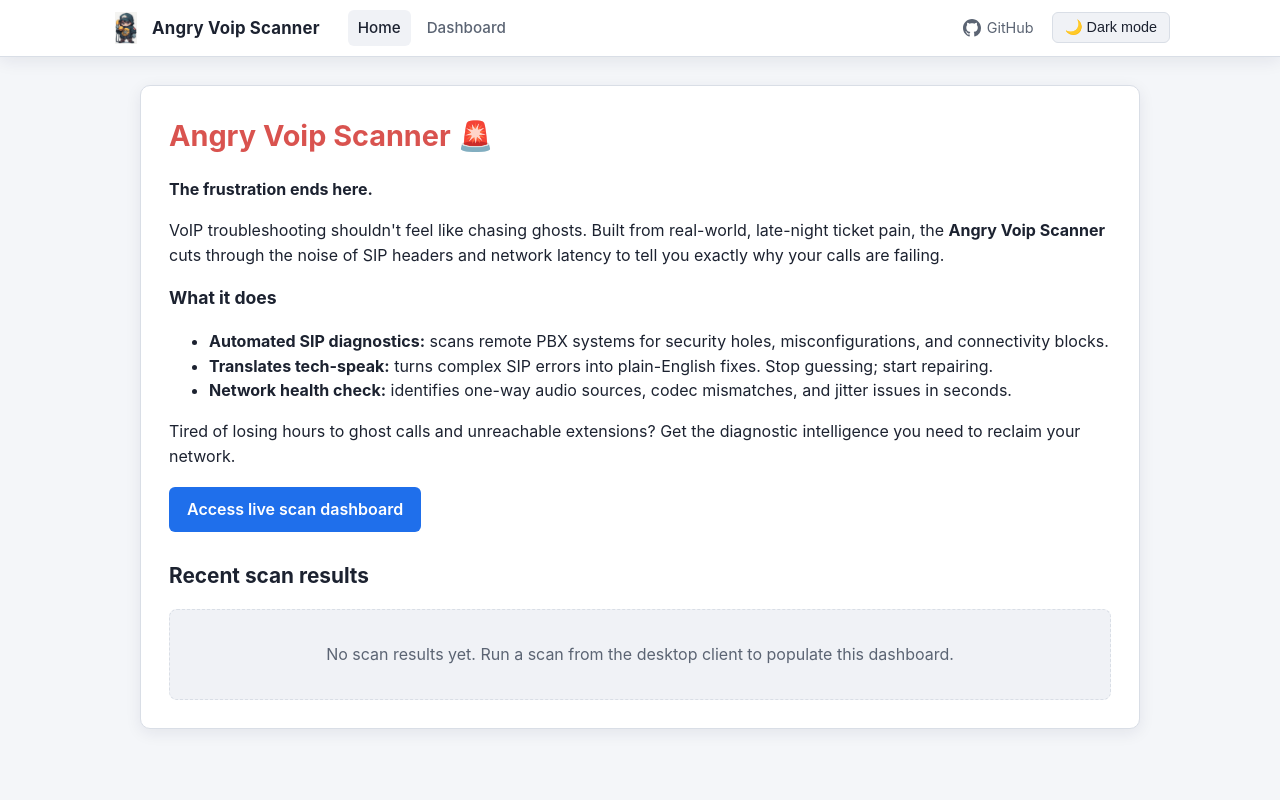
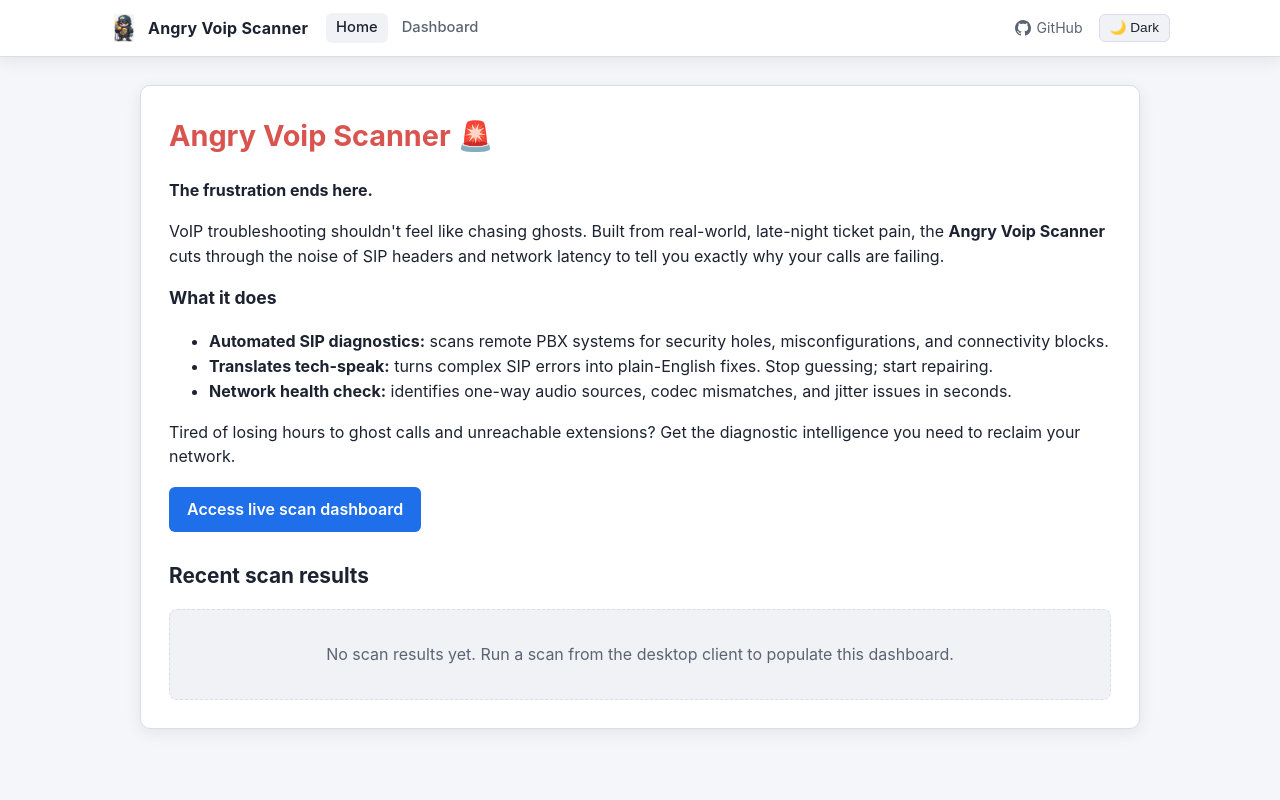
Before and after one commit to RyanDanielWillis/voip-health, a Flask app: page / in a window 1280 px wide. Run offline with Flask 3, Linux system fonts and the light colour scheme; data that the repository does not hold is empty.

Commit message:
Fix theme toggle and polish header navigation

```diff
--- a/web/static/style.css
+++ b/web/static/style.css
@@ -1,5 +1,11 @@
-/* ===== Theme variables ===== */
-:root {
+/* ===== Theme variables =====
+ * Default (no attribute) and explicit dark are identical.
+ * Light theme is keyed off the data-theme attribute on <html>, set
+ * before first paint by an inline snippet in base.html and toggled by
+ * theme.js.
+ */
+:root,
+:root[data-theme="dark"] {
     --bg: #0f1115;
     --surface: #181b22;
     --surface-2: #1f232c;
@@ -18,7 +24,7 @@
     --shadow: 0 4px 18px rgba(0, 0, 0, 0.45);
 }
 
-.light-mode {
+:root[data-theme="light"] {
     --bg: #f4f6f9;
     --surface: #ffffff;
     --surface-2: #f0f2f6;
@@ -57,7 +63,11 @@ body {
 a { color: var(--link); text-decoration: none; }
 a:hover { color: var(--link-hover); text-decoration: underline; }
 
-/* ===== Site header / nav ===== */
+/* ===== Site header / nav =====
+ * Single-row professional bar: brand on the left, nav links centered
+ * by flow, actions (GitHub + theme toggle) on the right. ~56px tall on
+ * desktop. Wraps gracefully on narrow viewports without exploding height.
+ */
 .site-header {
     position: sticky;
     top: 0;
@@ -70,47 +80,46 @@ a:hover { color: var(--link-hover); text-decoration: underline; }
 .site-header .header-inner {
     max-width: 1100px;
     margin: 0 auto;
-    padding: 10px 20px;
+    padding: 0 20px;
+    height: 56px;
     display: flex;
     align-items: center;
-    gap: 16px;
-    flex-wrap: wrap;
+    gap: 18px;
 }
 
 .brand {
-    display: flex;
+    display: inline-flex;
     align-items: center;
     gap: 10px;
     color: var(--text);
     font-weight: 700;
-    font-size: 1.05rem;
+    font-size: 1rem;
     letter-spacing: 0.2px;
     text-decoration: none;
+    line-height: 1;
 }
 .brand:hover { text-decoration: none; color: var(--text); }
 .brand img {
-    height: 32px;
-    width: 32px;
+    height: 28px;
+    width: 28px;
     object-fit: contain;
     border-radius: 6px;
+    display: block;
 }
-
 .brand-name { white-space: nowrap; }
 
 .nav-links {
     display: flex;
     align-items: center;
-    gap: 6px;
-    margin-left: 12px;
-    flex-wrap: wrap;
+    gap: 4px;
 }
-
 .nav-links a {
     color: var(--text-muted);
     padding: 6px 10px;
     border-radius: 6px;
-    font-size: 0.95rem;
+    font-size: 0.92rem;
     font-weight: 500;
+    line-height: 1.2;
 }
 .nav-links a:hover {
     color: var(--text);
@@ -122,12 +131,11 @@ a:hover { color: var(--link-hover); text-decoration: underline; }
     background: var(--surface-2);
 }
 
-.nav-spacer { flex: 1; }
-
 .header-actions {
+    margin-left: auto;
     display: flex;
     align-items: center;
-    gap: 8px;
+    gap: 6px;
 }
 
 .icon-link {
@@ -137,24 +145,31 @@ a:hover { color: var(--link-hover); text-decoration: underline; }
     color: var(--text-muted);
     padding: 6px 10px;
     border-radius: 6px;
-    font-size: 0.9rem;
+    font-size: 0.88rem;
+    line-height: 1.2;
 }
 .icon-link:hover {
     color: var(--text);
     background: var(--surface-2);
     text-decoration: none;
 }
-.icon-link svg { width: 18px; height: 18px; }
+.icon-link svg {
+    width: 16px;
+    height: 16px;
+    flex: 0 0 16px;
+    display: block;
+}
 
 .toggle-btn {
     cursor: pointer;
     background: var(--surface-2);
     color: var(--text);
     border: 1px solid var(--border);
-    padding: 6px 12px;
+    padding: 5px 10px;
     border-radius: 6px;
-    font-size: 0.9rem;
+    font-size: 0.85rem;
     font-weight: 500;
+    line-height: 1.2;
     transition: background-color 0.15s ease, border-color 0.15s ease;
 }
 .toggle-btn:hover { background: var(--bg); border-color: var(--text-muted); }
@@ -324,9 +339,25 @@ label { display: block; font-size: 0.9rem; color: var(--text-muted); margin-bott
 
 /* ===== Responsive ===== */
 @media (max-width: 720px) {
-    .site-header .header-inner { padding: 10px 14px; }
-    .nav-links { margin-left: 0; }
+    .site-header .header-inner {
+        padding: 0 14px;
+        gap: 10px;
+        height: 52px;
+    }
+    .brand-name { font-size: 0.95rem; }
+    .brand img { height: 24px; width: 24px; }
+    .nav-links { gap: 2px; }
+    .nav-links a { padding: 5px 8px; font-size: 0.88rem; }
+    .icon-link-label { display: none; }
+    .icon-link { padding: 6px 8px; }
+    .toggle-btn { padding: 5px 8px; font-size: 0.82rem; }
     .container { margin: 16px 12px; padding: 18px; }
     h1 { font-size: 1.5rem; }
-    .nav-spacer { flex-basis: 100%; height: 0; }
 }
+
+@media (max-width: 420px) {
+    .nav-links a:not(.active) {
+        /* keep all links visible but tighten further */
+        padding: 5px 6px;
+    }
+}
--- a/web/static/theme.js
+++ b/web/static/theme.js
@@ -1,5 +1,15 @@
+/* Angry Voip Scanner — theme controller.
+ * Applies data-theme="light" or data-theme="dark" to <html>, which the
+ * stylesheet keys off via :root[data-theme="light"]. Attribute-on-root
+ * means we never depend on body existing and never race the parser.
+ *
+ * The early "blocking" set is done by a tiny inline snippet in base.html
+ * (kept there to avoid a flash of wrong theme). This file owns the toggle
+ * button wiring and the system-preference listener.
+ */
 (function () {
     var STORAGE_KEY = 'avs-theme';
+    var root = document.documentElement;
 
     function safeGet() {
         try { return window.localStorage && localStorage.getItem(STORAGE_KEY); }
@@ -7,41 +17,52 @@
     }
     function safeSet(value) {
         try { window.localStorage && localStorage.setItem(STORAGE_KEY, value); }
-        catch (e) { /* sandboxed iframe — ignore */ }
+        catch (e) { /* sandboxed iframe / privacy mode — ignore */ }
     }
 
     function prefersLight() {
         try {
-            return window.matchMedia &&
-                window.matchMedia('(prefers-color-scheme: light)').matches;
+            return !!(window.matchMedia &&
+                window.matchMedia('(prefers-color-scheme: light)').matches);
         } catch (e) { return false; }
-    }
-
-    function apply(theme) {
-        if (!document.body) return;
-        if (theme === 'light') document.body.classList.add('light-mode');
-        else document.body.classList.remove('light-mode');
-        var btn = document.querySelector('[data-theme-toggle]');
-        if (btn) {
-            btn.setAttribute('aria-pressed', theme === 'light' ? 'true' : 'false');
-            btn.textContent = theme === 'light' ? '🌙 Dark mode' : '☀️ Light mode';
-        }
     }
 
     function currentTheme() {
         var saved = safeGet();
         if (saved === 'light' || saved === 'dark') return saved;
+        var attr = root.getAttribute('data-theme');
+        if (attr === 'light' || attr === 'dark') return attr;
         return prefersLight() ? 'light' : 'dark';
     }
 
+    function syncButton(theme) {
+        var btn = document.querySelector('[data-theme-toggle]');
+        if (!btn) return;
+        var isLight = theme === 'light';
+        btn.setAttribute('aria-pressed', isLight ? 'true' : 'false');
+        btn.textContent = isLight ? '🌙 Dark' : '☀️ Light';
+    }
+
+    function apply(theme) {
+        root.setAttribute('data-theme', theme);
+        syncButton(theme);
+    }
+
     function toggleTheme() {
-        var next = document.body.classList.contains('light-mode') ? 'dark' : 'light';
+        var next = root.getAttribute('data-theme') === 'light' ? 'dark' : 'light';
         apply(next);
         safeSet(next);
     }
     window.toggleTheme = toggleTheme;
 
-    function init() { apply(currentTheme()); }
+    function init() {
+        apply(currentTheme());
+        var btn = document.querySelector('[data-theme-toggle]');
+        if (btn && !btn.dataset.bound) {
+            btn.addEventListener('click', toggleTheme);
+            btn.dataset.bound = '1';
+        }
+    }
 
     if (document.readyState === 'loading') {
         document.addEventListener('DOMContentLoaded', init);
@@ -52,7 +73,7 @@
     try {
         var mql = window.matchMedia('(prefers-color-scheme: light)');
         var listener = function (e) {
-            if (safeGet()) return; // user override exists
+            if (safeGet()) return; /* user override exists */
             apply(e.matches ? 'light' : 'dark');
         };
         if (mql.addEventListener) mql.addEventListener('change', listener);
--- a/web/templates/base.html
+++ b/web/templates/base.html
@@ -4,8 +4,26 @@
     <meta charset="UTF-8">
     <meta name="viewport" content="width=device-width, initial-scale=1">
     <title>{% block title %}Angry Voip Scanner{% endblock %}</title>
+    <script>
+        // Set the theme attribute before first paint to avoid a flash of
+        // the wrong theme. Mirrors the logic in /static/theme.js.
+        (function () {
+            try {
+                var saved = null;
+                try { saved = localStorage.getItem('avs-theme'); } catch (e) {}
+                var theme = (saved === 'light' || saved === 'dark')
+                    ? saved
+                    : (window.matchMedia &&
+                       window.matchMedia('(prefers-color-scheme: light)').matches
+                        ? 'light' : 'dark');
+                document.documentElement.setAttribute('data-theme', theme);
+            } catch (e) {
+                document.documentElement.setAttribute('data-theme', 'dark');
+            }
+        })();
+    </script>
     <link rel="stylesheet" href="{{ url_for('static', filename='style.css') }}">
-    <script src="{{ url_for('static', filename='theme.js') }}"></script>
+    <script src="{{ url_for('static', filename='theme.js') }}" defer></script>
 </head>
 <body>
     <header class="site-header" role="banner">
@@ -20,7 +38,6 @@
                 <a href="{{ url_for('dashboard') }}"
                    class="{% if active_page == 'dashboard' %}active{% endif %}">Dashboard</a>
             </nav>
-            <span class="nav-spacer"></span>
             <div class="header-actions">
                 <a class="icon-link"
                    href="https://github.com/RyanDanielWillis/angry-voip-scanner"
@@ -29,12 +46,12 @@
                     <svg viewBox="0 0 16 16" fill="currentColor" aria-hidden="true">
                         <path d="M8 0C3.58 0 0 3.58 0 8c0 3.54 2.29 6.53 5.47 7.59.4.07.55-.17.55-.38 0-.19-.01-.82-.01-1.49-2.01.37-2.53-.49-2.69-.94-.09-.23-.48-.94-.82-1.13-.28-.15-.68-.52-.01-.53.63-.01 1.08.58 1.23.82.72 1.21 1.87.87 2.33.66.07-.52.28-.87.51-1.07-1.78-.2-3.64-.89-3.64-3.95 0-.87.31-1.59.82-2.15-.08-.2-.36-1.02.08-2.12 0 0 .67-.21 2.2.82.64-.18 1.32-.27 2-.27.68 0 1.36.09 2 .27 1.53-1.04 2.2-.82 2.2-.82.44 1.1.16 1.92.08 2.12.51.56.82 1.27.82 2.15 0 3.07-1.87 3.75-3.65 3.95.29.25.54.73.54 1.48 0 1.07-.01 1.93-.01 2.2 0 .21.15.46.55.38A8.013 8.013 0 0016 8c0-4.42-3.58-8-8-8z"/>
                     </svg>
-                    <span>GitHub</span>
+                    <span class="icon-link-label">GitHub</span>
                 </a>
                 <button class="toggle-btn" type="button"
                         data-theme-toggle
-                        aria-pressed="false"
-                        onclick="toggleTheme()">☀️ Light mode</button>
+                        aria-label="Toggle color theme"
+                        aria-pressed="false">☀️ Light</button>
             </div>
         </div>
     </header>
```
